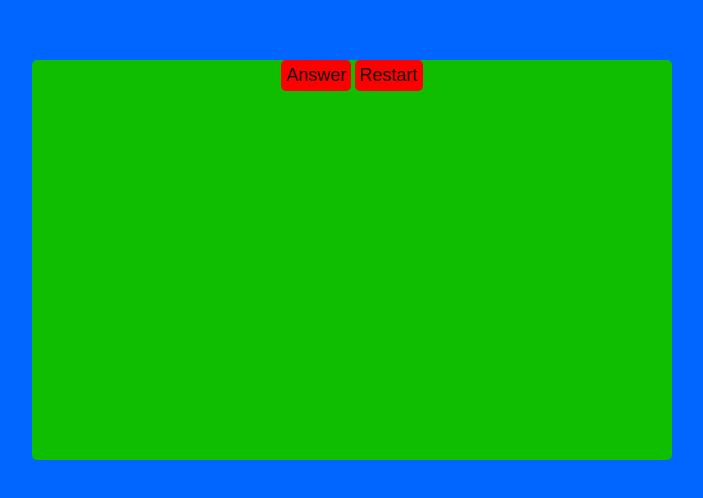
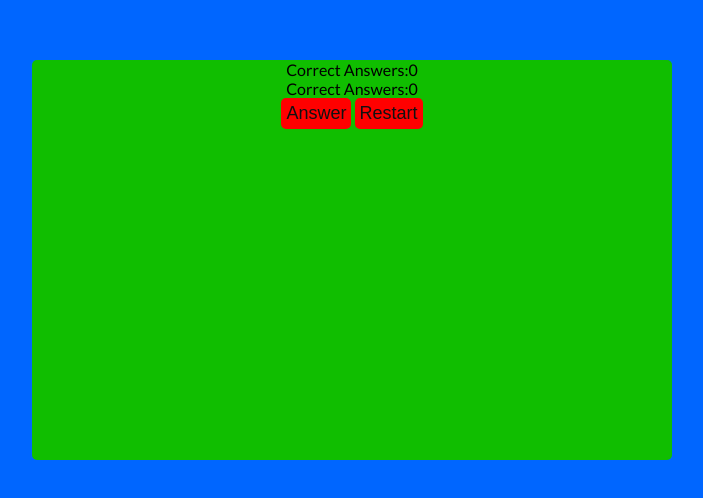
Before and after one commit to Gh0ul5lay3r-91/Family-Fun-Quiz, a plain HTML site: page quiz.html in a window 1280 px wide. Shown: the part 140-638 px from the top of the page, without its empty margins (288-991 px from the left). Drawn offline with Linux system fonts and the light colour scheme.

```diff
--- a/quiz.html
+++ b/quiz.html
@@ -9,9 +9,15 @@
 </head>
 <body>
     <div class="main-box main-box-color">
-        <div class="result-box"></div>
-        <button class="play-button" type="submit">Answer</button>
-        <button class="play-button" type="reset">Restart</button>
+        <div id="question-box"></div>
+        <div id="result-box">
+            <p class="results">Correct Answers:<span id="score">0</span></p>
+            <p class="results">Correct Answers:<span id="score">0</span></p>
+        </div>
+        <div>
+            <button class="play-button" type="submit">Answer</button>
+            <button class="play-button" type="reset">Restart</button>
+        </div>
     </div>
 
 
```
